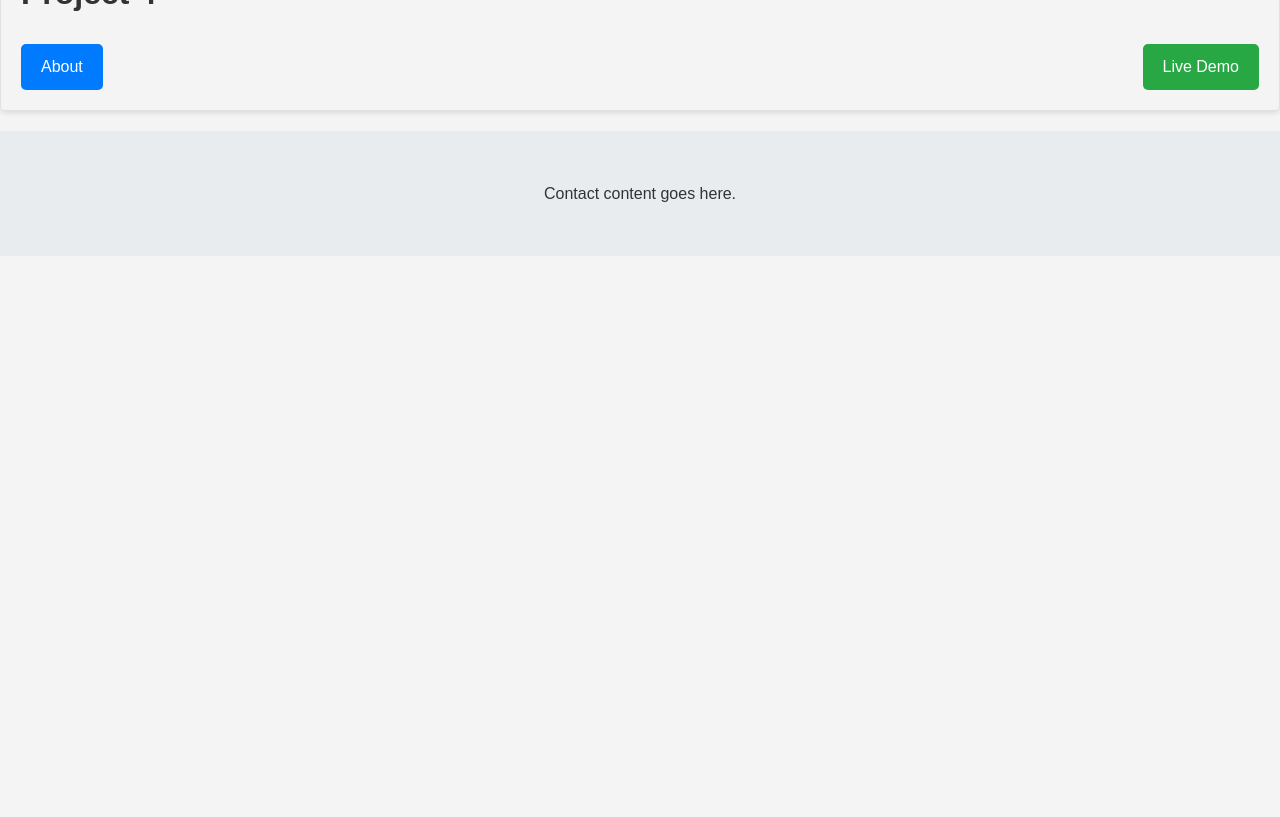
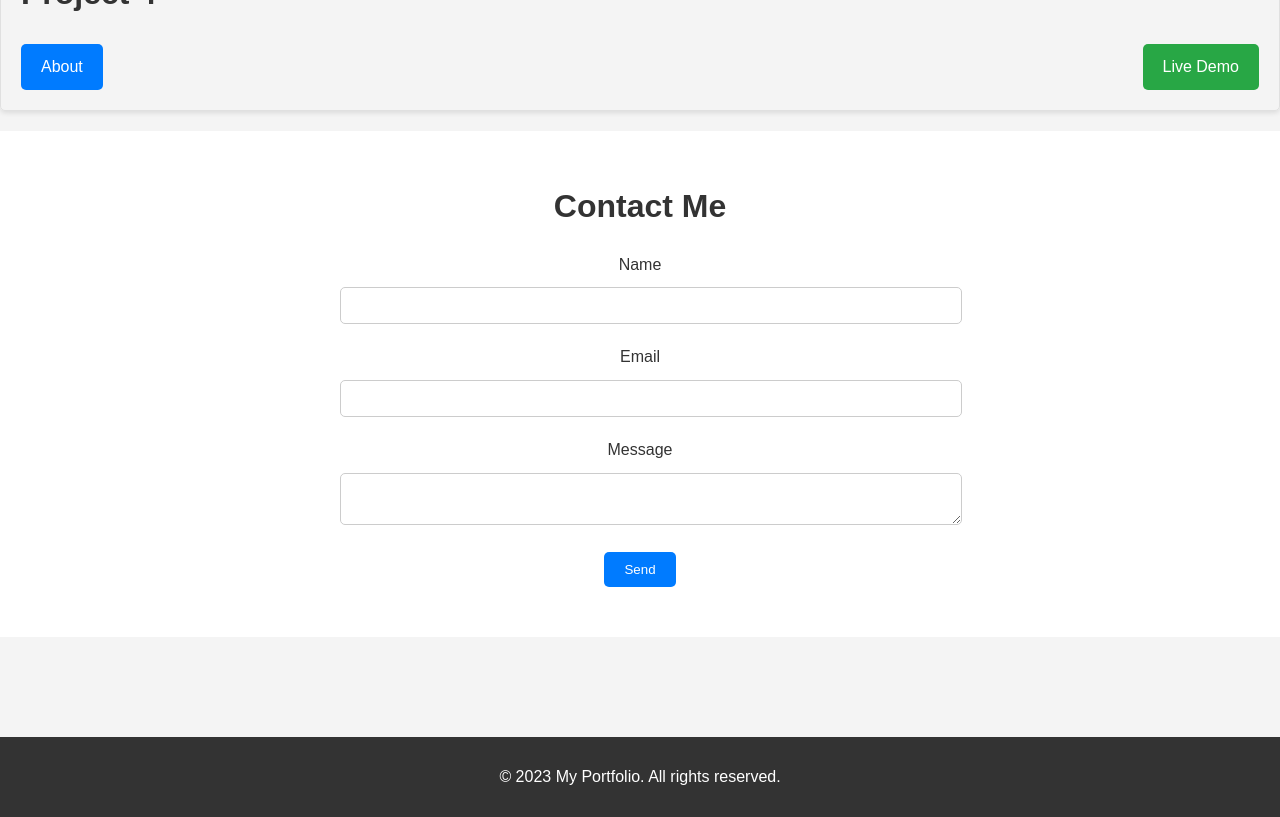
Before and after one commit to AhmedRaisi/PersonalPortfolio, a React (Create React App) app in the folder client/: page / in a window 1280 px wide. Shown: the part 1920-2737 px from the top of the page. Before the commit the page ends 2176 px from the top, so only its background shows below. Built offline with nearby package versions, Linux system fonts and the light colour scheme.

Commit message:
Made contacts section

```diff
--- a/client/src/components/Contact/index.js
+++ b/client/src/components/Contact/index.js
@@ -1,13 +1,47 @@
-import React from 'react';
-import { Element } from 'react-scroll';
+import React, { useState } from 'react';
 import './styles.css';
 
 const Contact = () => {
-  return (
-    <Element name="contactSection">
-      <div className="contact">Contact content goes here.</div>
-    </Element>
-  );
+    const [formData, setFormData] = useState({
+        name: "",
+        email: "",
+        message: ""
+    });
+
+    const handleInputChange = (e) => {
+        const { name, value } = e.target;
+        setFormData(prev => ({
+            ...prev,
+            [name]: value
+        }));
+    };
+
+    const handleSubmit = (e) => {
+        e.preventDefault();
+        const mailtoLink = `mailto:youremail@example.com?subject=Contact from ${formData.name}&body=${formData.message} from ${formData.email}`;
+        window.location.href = mailtoLink;
+    };
+
+    return (
+        <div className="contact">
+            <h1>Contact Me</h1>
+            <form onSubmit={handleSubmit}>
+                <div className="inputGroup">
+                    <label>Name</label>
+                    <input type="text" name="name" value={formData.name} onChange={handleInputChange} required />
+                </div>
+                <div className="inputGroup">
+                    <label>Email</label>
+                    <input type="email" name="email" value={formData.email} onChange={handleInputChange} required />
+                </div>
+                <div className="inputGroup">
+                    <label>Message</label>
+                    <textarea name="message" value={formData.message} onChange={handleInputChange} required></textarea>
+                </div>
+                <button type="submit">Send</button>
+            </form>
+        </div>
+    );
 };
 
 export default Contact;
--- a/client/src/components/Contact/styles.css
+++ b/client/src/components/Contact/styles.css
@@ -1,64 +1,6 @@
-/* Common styles */
-
-body {
-    font-family: Arial, sans-serif;
-    line-height: 1.6;
-    margin: 0;
-    padding: 0;
-    color: #333;
-    background-color: #f4f4f4;
-}
-
-.container {
-    width: 80%;
-    margin: auto;
-    overflow: hidden;
-}
-
-/* Home section styles */
-
-.home {
+.contact {
     padding: 50px 0;
     background-color: #fff;
-    text-align: center;
-}
-
-.home h1 {
-    font-size: 2em;
-    margin-bottom: 20px;
-}
-
-/* About section styles */
-
-.about {
-    padding: 50px 0;
-    background-color: #e9ecef;
-    text-align: center;
-}
-
-.about h1 {
-    font-size: 2em;
-    margin-bottom: 20px;
-}
-
-/* Projects section styles */
-
-.projects {
-    padding: 50px 0;
-    background-color: #fff;
-    text-align: center;
-}
-
-.projects h1 {
-    font-size: 2em;
-    margin-bottom: 20px;
-}
-
-/* Contact section styles */
-
-.contact {
-    padding: 50px 0;
-    background-color: #e9ecef;
     text-align: center;
 }
 
@@ -66,3 +8,40 @@
     font-size: 2em;
     margin-bottom: 20px;
 }
+
+.contact form {
+    max-width: 600px;
+    margin: 0 auto;
+}
+
+.inputGroup {
+    margin-bottom: 20px;
+}
+
+.inputGroup label {
+    display: block;
+    margin-bottom: 10px;
+}
+
+.inputGroup input,
+.inputGroup textarea {
+    width: 100%;
+    padding: 10px;
+    border: 1px solid #ccc;
+    border-radius: 5px;
+    resize: vertical;
+}
+
+button {
+    background-color: #007BFF;
+    color: #fff;
+    padding: 10px 20px;
+    border: none;
+    border-radius: 5px;
+    cursor: pointer;
+    transition: background-color 0.3s;
+}
+
+button:hover {
+    background-color: #0056b3;
+}
--- a/client/src/components/Footer/styles.css
+++ b/client/src/components/Footer/styles.css
@@ -1,13 +1,9 @@
-.footer {
-    background-color: #282c34;
-    padding: 10px 0;
-    text-align: center;
-    color: white;
-    position: absolute;
-    bottom: 0;
-    width: 100%;
-    position: fixed;  /* Fixes the footer in place */
-    bottom: 0;        /* Aligns the footer to the bottom of the viewport */
-    width: 100%;      /* Makes sure the footer stretches across the entire viewport width */
-    z-index: 1000;    /* Ensures the footer appears on top of other content */
-  }
+footer {
+  height: 80px; /* Define a fixed height for your footer */
+  width: 100%;
+  background-color: #333;
+  color: #fff;
+  text-align: center;
+  line-height: 80px; /* This will vertically center any text in the footer */
+  position: relative; /* Or you can omit this property if you don't need it */
+}
--- a/client/src/index.css
+++ b/client/src/index.css
@@ -14,4 +14,5 @@
 
 .main-content {
   padding-top: 60px;  /* Adjust this value based on your header's height */
+  margin-bottom: 100px; /* Adjust this value based on the height of your footer */
 }
```
